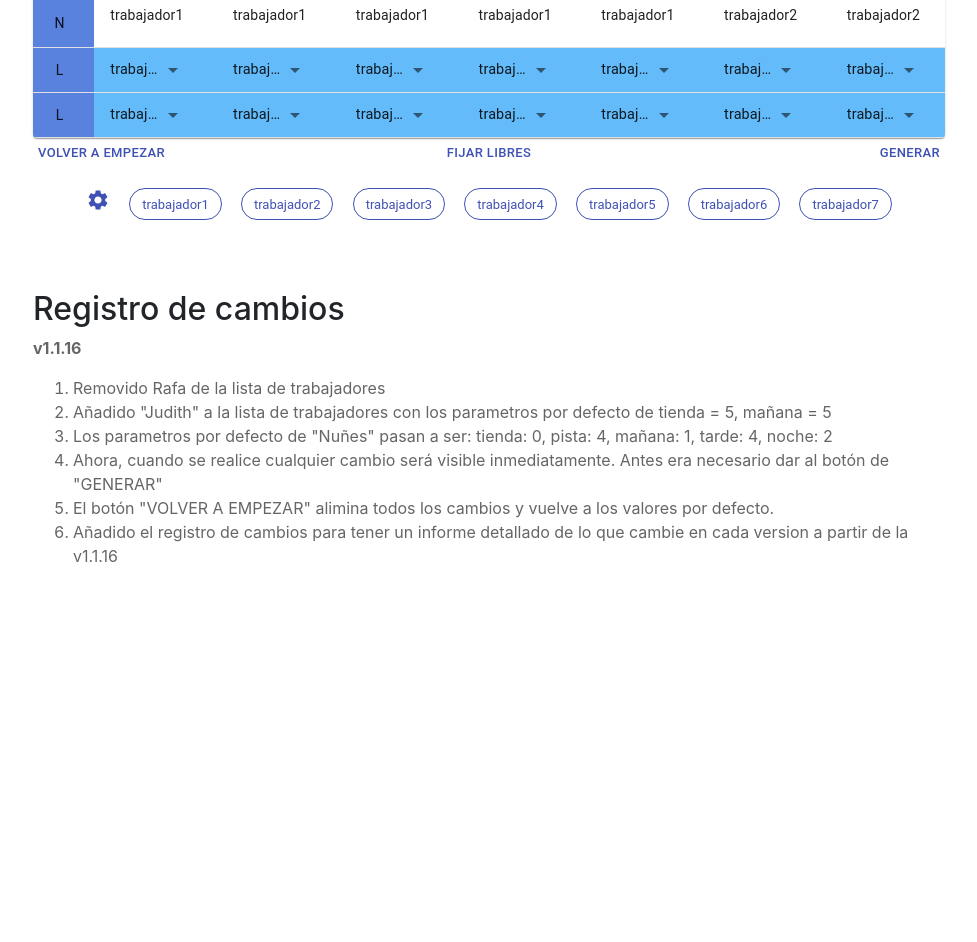
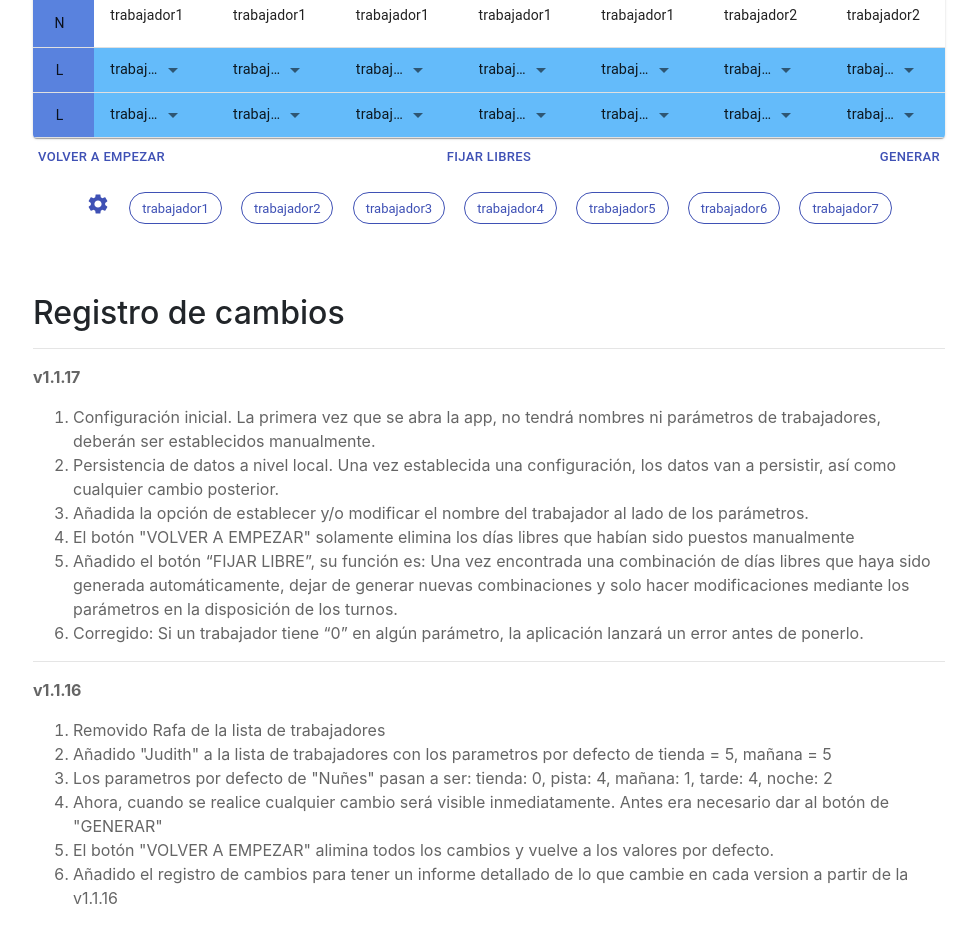
Before and after one commit to ripupo88/genera-horario, a React (Create React App) app: page / in a window 1280 px wide. Shown: the part 340-1282 px from the top of the page, without its empty margins (151-1128 px from the left). Before the commit the page ends 974 px from the top, so only its background shows below. Built offline with nearby package versions, Linux system fonts and the light colour scheme.

Commit message:
v1.1.17a

```diff
--- a/src/components/navBar/NavBar.js
+++ b/src/components/navBar/NavBar.js
@@ -48,7 +48,7 @@ export const NavBar = () => {
                         </li>
                     </ul>
                     <div className="ml-5">
-                        <b>v1.1.16</b>
+                        <b>v1.1.17</b>
                     </div>
                 </div>
             </dic>
--- a/src/components/table/table.js
+++ b/src/components/table/table.js
@@ -138,7 +138,7 @@ function SimpleTable1({ props }) {
                     </TableBody>
                 </Table>
             </TableContainer>
-            <div className="row">
+            <div className="row mt-1">
                 <div className="col text-left">
                     <Button
                         type="submit"
--- a/src/components/temp/Instrucciones.js
+++ b/src/components/temp/Instrucciones.js
@@ -5,6 +5,42 @@ export const Instrucciones = () => {
     return (
         <div className="pa">
             <h2>Registro de cambios</h2>
+            <hr />
+            <p>
+                <b>v1.1.17</b>
+            </p>
+            <ol>
+                <li>
+                    Configuración inicial. La primera vez que se abra la app, no
+                    tendrá nombres ni parámetros de trabajadores, deberán ser
+                    establecidos manualmente.
+                </li>
+                <li>
+                    Persistencia de datos a nivel local. Una vez establecida una
+                    configuración, los datos van a persistir, así como cualquier
+                    cambio posterior.
+                </li>
+                <li>
+                    Añadida la opción de establecer y/o modificar el nombre del
+                    trabajador al lado de los parámetros.
+                </li>
+                <li>
+                    El botón "VOLVER A EMPEZAR" solamente elimina los días
+                    libres que habían sido puestos manualmente
+                </li>
+                <li>
+                    Añadido el botón “FIJAR LIBRE”, su función es: Una vez
+                    encontrada una combinación de días libres que haya sido
+                    generada automáticamente, dejar de generar nuevas
+                    combinaciones y solo hacer modificaciones mediante los
+                    parámetros en la disposición de los turnos.
+                </li>
+                <li>
+                    Corregido: Si un trabajador tiene “0” en algún parámetro, la
+                    aplicación lanzará un error antes de ponerlo.
+                </li>
+            </ol>
+            <hr />
             <p>
                 <b>v1.1.16</b>
             </p>
--- a/src/helpers/setHorario.js
+++ b/src/helpers/setHorario.js
@@ -347,6 +347,7 @@ const setSemana = (semana, trabajadores) => {
                         return -1;
                     });
 
+                    try {
                         while (
                             listaHorario[0].pista + listaHorario[1].pista ===
                             0
@@ -364,6 +365,10 @@ const setSemana = (semana, trabajadores) => {
                         } else {
                             name = listaHorario[1].name;
                             OtroName = listaHorario[0].name;
+                        }
+                    } catch (error) {
+                        name = "";
+                        OtroName = "";
                     }
 
                     listaHorario = [];
@@ -445,12 +450,24 @@ const setSemana = (semana, trabajadores) => {
 
                     try {
                         if (
-                            listaHorario[0].pista + listaHorario[1].tienda >
-                            listaHorario[1].pista + listaHorario[0].tienda
+                            (listaHorario[0].pista + listaHorario[1].tienda) *
+                                Math.ceil(listaHorario[0].pista / 10) >
+                            (listaHorario[1].pista + listaHorario[0].tienda) *
+                                Math.ceil(listaHorario[1].pista / 10)
                         ) {
+                            if (
+                                listaHorario[0].pista === 0 ||
+                                listaHorario[1].tienda === 0
+                            )
+                                throw new Error();
                             name = listaHorario[0].name;
                             OtroName = listaHorario[1].name;
                         } else {
+                            if (
+                                listaHorario[1].pista === 0 ||
+                                listaHorario[0].tienda === 0
+                            )
+                                throw new Error();
                             name = listaHorario[1].name;
                             OtroName = listaHorario[0].name;
                         }
```
Lines whose indentation alone changed are shown as unchanged.
